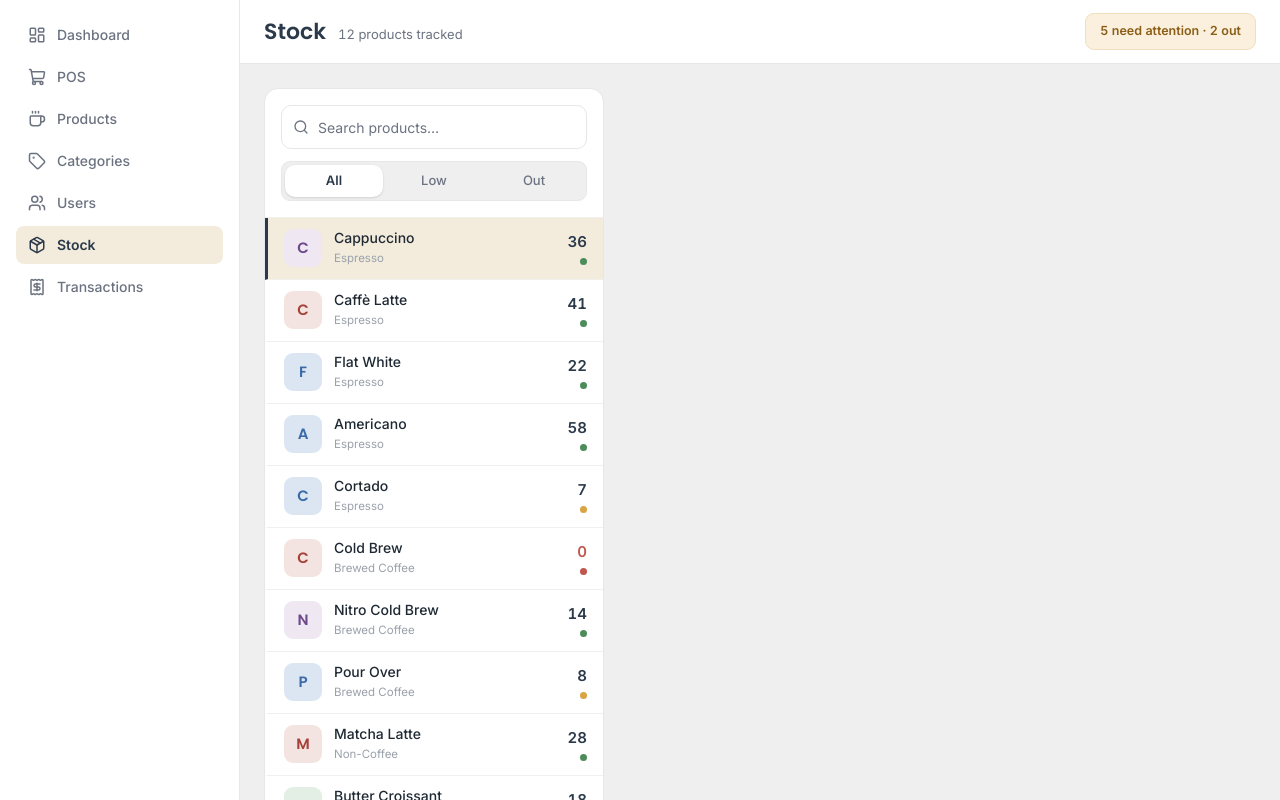
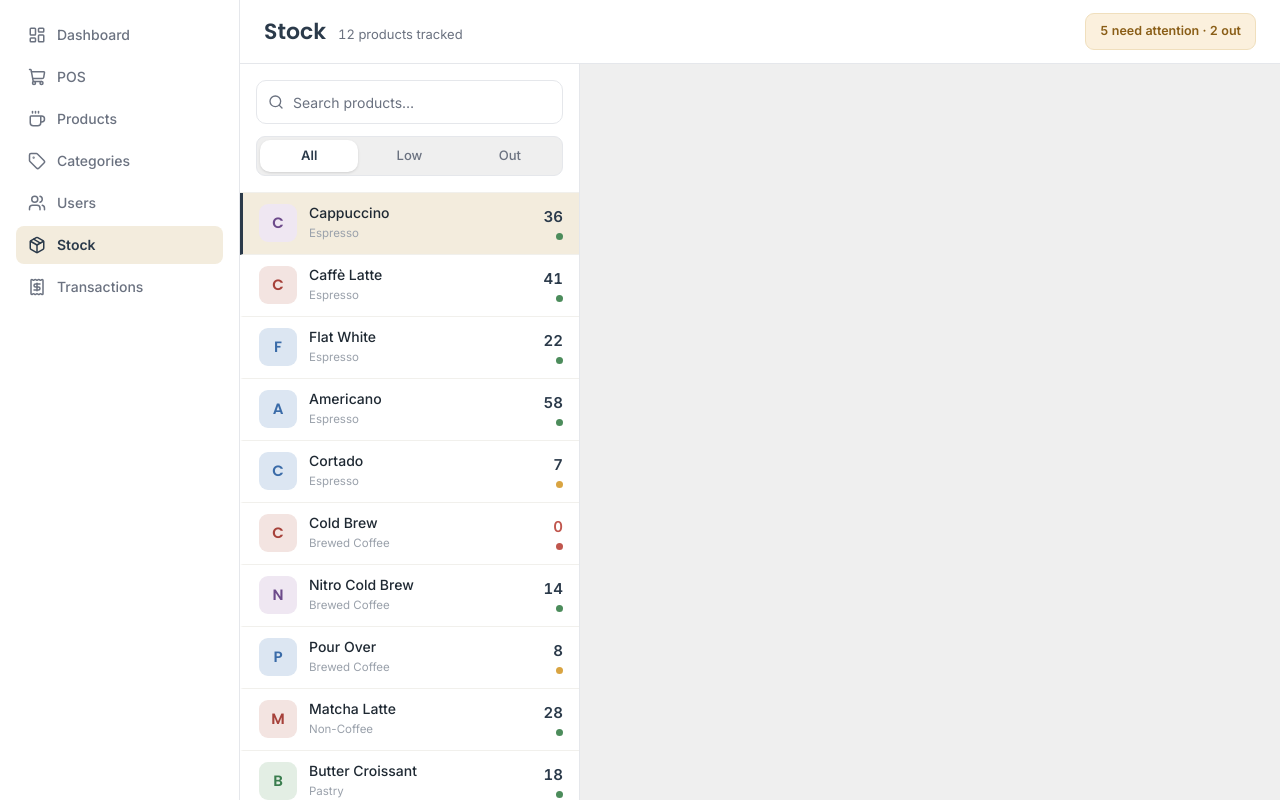
Before and after one commit to muhammadzhuhry/brewpoint, a Next.js app: page /stock in a window 1280 px wide. Shown: the top 800 px of the page. Built offline with nearby package versions, Linux system fonts and the light colour scheme.

Commit message:
fix: product list bar

```diff
--- a/app/(staff)/stock/page.tsx
+++ b/app/(staff)/stock/page.tsx
@@ -37,7 +37,7 @@ export default function StockPage() {
   const selected = products.find((p) => p.id === selectedId) ?? null;
 
   return (
-    <div className="flex h-full flex-col gap-6">
+    <div className="flex h-full flex-col">
       <PageHeader
         title="Stock"
         count={`${products.length} products tracked`}
@@ -52,8 +52,8 @@ export default function StockPage() {
         }
       />
 
-      <div className="flex flex-1 gap-4 overflow-hidden">
-        <div className="flex w-[340px] shrink-0 flex-col rounded-xl border border-border bg-card">
+      <div className="-mx-6 -mb-6 flex flex-1 overflow-hidden">
+        <div className="flex w-[340px] shrink-0 flex-col border-r border-border bg-card">
           <div className="flex flex-col gap-3 border-b border-[#F1F0EC] p-4">
             <div className="relative">
               <Search className="absolute top-1/2 left-3 size-4 -translate-y-1/2 text-muted-foreground" />
@@ -150,7 +150,7 @@ export default function StockPage() {
           </div>
         </div>
 
-        <div className="flex-1 overflow-auto">
+        <div className="flex-1 overflow-auto p-6">
           {/* panel kanan (adjust form + history) nanti di sini */}
         </div>
       </div>
```
